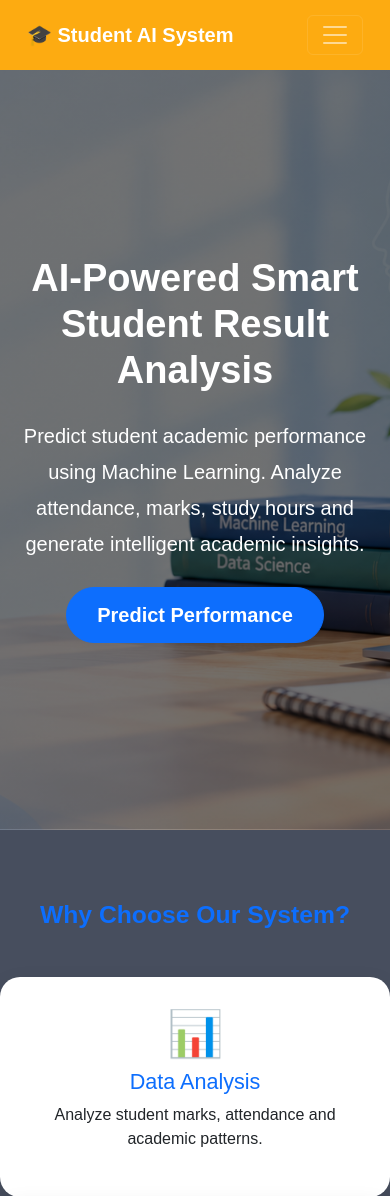
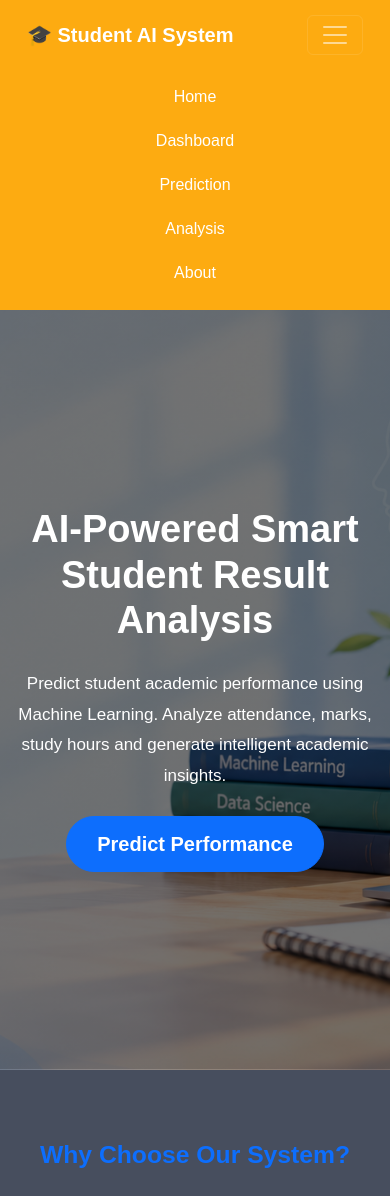
Before and after one commit to sagarbagalkot/AI-Student-Performance-Prediction-System, a Flask app: page / in a window 390 px wide, after a click that opens the changed part. Shown: the top 1196 px of the page. Run offline with Flask 3, Linux system fonts and the light colour scheme; parts of the project's set-up code (start-up, migrations or seed data) failed here and were passed over.

Commit message:
Updated AI student performance prediction system

```diff
--- a/static/css/index.css
+++ b/static/css/index.css
@@ -4,59 +4,100 @@
     box-sizing:border-box;
     font-family:'Poppins',sans-serif;
 }
+
+
 body{
     background:#474e5e;
 }
+
+
+/* Navbar */
+
 .navbar{
 
-    background:rgb(253, 171, 17);
+    background:rgb(253,171,17);
     padding:15px;
 
 }
 
 
 .nav-link{
+
     color:white !important;
     margin-left:20px;
 
 }
 
+
+/* Mobile Navbar */
+
+@media(max-width:991px){
+
+    .navbar-nav{
+
+        text-align:center;
+        padding-top:20px;
+
+    }
+
+
+    .nav-link{
+
+        margin-left:0;
+        padding:10px;
+
+    }
+
+}
+
+
+
+/* Hero Section */
+
 .hero{
+
     min-height:90vh;
+
     display:flex;
+
     align-items:center;
+
     background:
     linear-gradient(
         rgba(0,0,0,0.55),
         rgba(0,0,0,0.55)
     ),
     url("../images/background.jpg");
+
     background-size:cover;
+
     background-position:center;
+
     color:white;
 
 }
 
+
 .hero h1{
+
     font-size:55px;
+
     font-weight:700;
-}
-.hero p{
-    font-size:20px;
-    line-height:1.8;
-    margin:25px 0;
-}
-.hero-image{
-
-    width:90%;
-
-    max-width:700px;
-
-    margin-top:40px;   /* Image moves down */
-
-    animation:float 4s infinite ease-in-out;
 
 }
+
+
+.hero p{
+
+    font-size:20px;
+
+    line-height:1.8;
+
+    margin:25px 0;
+
+}
+
+
 
 .hero-image{
 
@@ -72,22 +113,36 @@ body{
 
 }
 
+
+
 @keyframes float{
 
     0%{
+
         transform:translateY(0);
-}
-50%{
-transform:translateY(-15px);
+
     }
 
+
+    50%{
+
+        transform:translateY(-15px);
+
+    }
+
+
     100%{
+
         transform:translateY(0);
+
     }
+
 }
 
 
 
+
+/* Button */
 
 .btn-primary{
 
@@ -99,11 +154,18 @@ transform:translateY(0);
 
 }
 
+
+
+
+/* Features */
+
 .features{
 
     padding:70px 0;
 
 }
+
+
 
 .features h2{
 
@@ -113,8 +175,9 @@ transform:translateY(0);
 
 }
 
+
+
 .card-box{
-
 
     background:white;
 
@@ -128,16 +191,13 @@ box-shadow:0 10px 25px rgba(0,0,0,0.1);
 
     transition:.3s;
 
-
 }
 
 
 
 .card-box:hover{
 
-
     transform:translateY(-10px);
-
 
 }
 
@@ -156,6 +216,11 @@ font-size:45px;
     color:#0d6efd;
 
 }
+
+
+
+/* Footer */
+
 footer{
 
     background:#111;
@@ -168,14 +233,11 @@ padding:20px;
 
 }
 
-@media(max-width:768px){
 
 
-.hero h1{
+/* Mobile Responsive */
 
-font-size:38px;
-
-}
+@media(max-width:768px){
 
 
     .hero{
@@ -187,4 +249,18 @@ padding:50px 0;
     }
 
 
+    .hero h1{
+
+        font-size:38px;
+
     }
+
+
+    .hero p{
+
+        font-size:17px;
+
+    }
+
+
+}
--- a/templates/about.html
+++ b/templates/about.html
@@ -291,6 +291,8 @@
         </p>
 
     </footer>
+
+    <script src="https://cdn.jsdelivr.net/npm/bootstrap@5.3.3/dist/js/bootstrap.bundle.min.js"></script>
 </body>
 
 </html>
--- a/templates/analysis.html
+++ b/templates/analysis.html
@@ -35,7 +35,8 @@
                 🎓 Student AI System
             </a>
 
-            <button class="navbar-toggler" data-bs-toggle="collapse" data-bs-target="#menu">
+            <button class="navbar-toggler" type="button" data-bs-toggle="collapse" data-bs-target="#menu"
+                aria-controls="menu" aria-expanded="false" aria-label="Toggle navigation">
 
                 <span class="navbar-toggler-icon"></span>
 
@@ -380,7 +381,7 @@
 
     </script>
 
-
+    <script src="https://cdn.jsdelivr.net/npm/bootstrap@5.3.3/dist/js/bootstrap.bundle.min.js"></script>
 
 </body>
 
--- a/templates/index.html
+++ b/templates/index.html
@@ -20,96 +20,170 @@
 
 
 </head>
+
+
 <body>
+
+
     <nav class="navbar navbar-expand-lg navbar-dark">
+
         <div class="container">
+
             <a class="navbar-brand fw-bold" href="/">
                 🎓 Student AI System
             </a>
-            <button class="navbar-toggler" type="button" data-bs-toggle="collapse" data-bs-target="#menu">
+
+
+            <button class="navbar-toggler"
+                    type="button"
+                    data-bs-toggle="collapse"
+                    data-bs-target="#menu">
+
                 <span class="navbar-toggler-icon"></span>
+
             </button>
+
+
             <div class="collapse navbar-collapse" id="menu">
+
+
                 <ul class="navbar-nav ms-auto">
+
+
                     <li class="nav-item">
                         <a class="nav-link active" href="/">
                             Home
                         </a>
                     </li>
+
+
                     <li class="nav-item">
                         <a class="nav-link" href="/dashboard">
                             Dashboard
                         </a>
                     </li>
+
+
                     <li class="nav-item">
                         <a class="nav-link" href="/prediction">
                             Prediction
                         </a>
                     </li>
+
+
                     <li class="nav-item">
                         <a class="nav-link" href="/analysis">
                             Analysis
                         </a>
                     </li>
+
+
                     <li class="nav-item">
                         <a class="nav-link" href="/about">
                             About
                         </a>
                     </li>
+
+
                 </ul>
+
+
             </div>
+
+
         </div>
+
+
     </nav>
 
     <section class="hero">
+
         <div class="container">
+
             <div class="row align-items-center">
+
+
                 <div class="col-lg-6">
+
                     <h1>
                         AI-Powered Smart Student Result Analysis
                     </h1>
+
+
                     <p>
                         Predict student academic performance using Machine Learning.
                         Analyze attendance, marks, study hours and generate intelligent
                         academic insights.
+                    </p>
 
-                    </p>
+
+
                     <a href="/prediction" class="btn btn-primary btn-lg">
 
                         Predict Performance
 
                     </a>
+
+
                 </div>
 
+
                 <div class="col-lg-6 text-center">
+
                 </div>
+
+
             </div>
+
+
         </div>
+
     </section>
 
     <section class="features container">
+
+
         <h2 class="text-center">
+
             Why Choose Our System?
+
         </h2>
+
         <div class="row mt-5">
+
+
             <div class="col-md-4">
+
+
                 <div class="card-box">
+
+
                     <h3>
                         📊
                     </h3>
+
 
                     <h4>
                         Data Analysis
                     </h4>
 
+
                     <p>
                         Analyze student marks, attendance and academic patterns.
                     </p>
+
+
                 </div>
+
+
             </div>
 
             <div class="col-md-4">
+
+
                 <div class="card-box">
+
+
                     <h3>
                         🤖
                     </h3>
@@ -126,7 +200,6 @@
 
 
                 </div>
-
 
             </div>
 
@@ -153,22 +226,27 @@
 
                 </div>
 
-
             </div>
 
         </div>
 
-
     </section>
-
 
     <footer>
 
+
         <p>
+
             © 2026 AI Student Performance Prediction System | AI/ML Internship Project
+
         </p>
 
+
     </footer>
+
+
+    <script src="https://cdn.jsdelivr.net/npm/bootstrap@5.3.3/dist/js/bootstrap.bundle.min.js"></script>
+
 
 
 </body>
```
Lines whose indentation alone changed are shown as unchanged.
